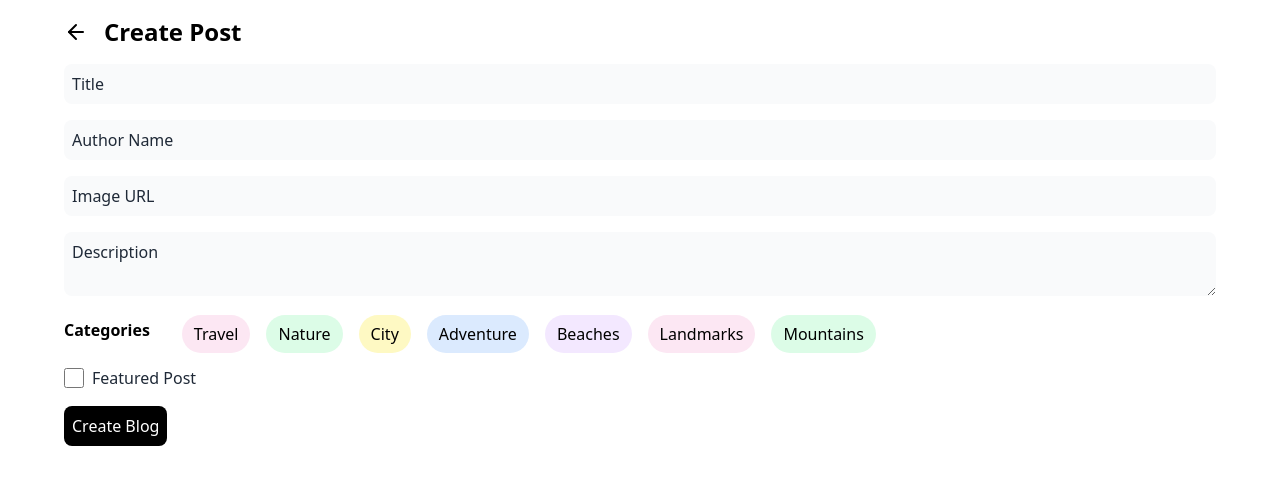
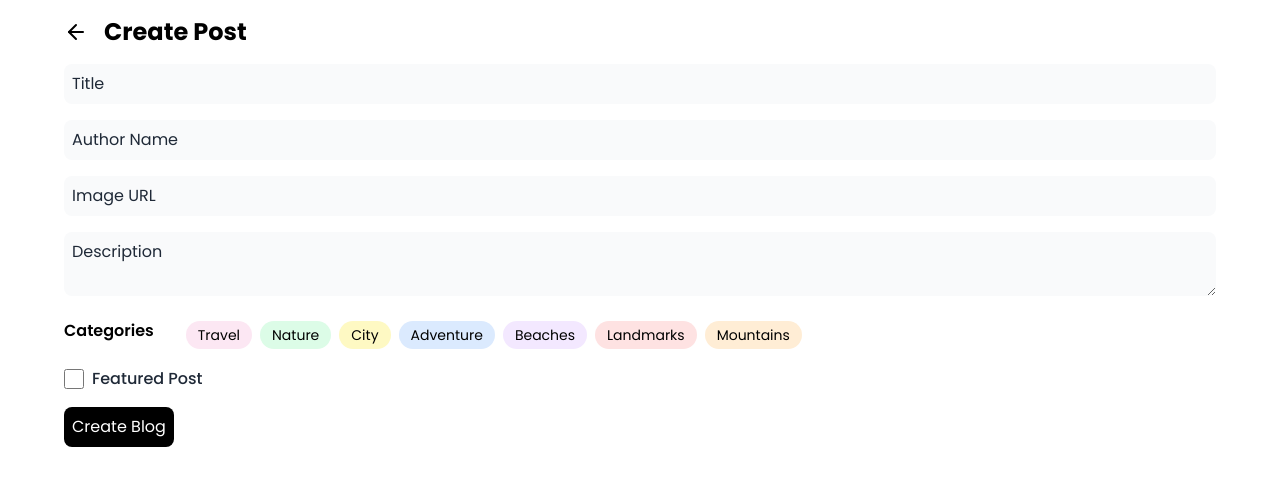
Before and after one commit to krishnaacharyaa/wanderlust, a React (Vite) app in the folder frontend/: page /add-blog in a window 1280 px wide. Shown: the top 486 px of the page. Built offline with nearby package versions, Linux system fonts and the light colour scheme.

Commit message:
refactor: common utility for category props

```diff
--- a/frontend/src/pages/add-blog.tsx
+++ b/frontend/src/pages/add-blog.tsx
@@ -1,5 +1,4 @@
 import { useState, ChangeEvent, FormEvent } from "react";
-import axios from "axios";
 import { useNavigate } from "react-router-dom";
 import { CATEGORIES } from "../constants/categories";
 type FormData = {
@@ -11,6 +10,8 @@ type FormData = {
 	isFeaturedPost: boolean;
 };
 import { FiArrowLeft } from "react-icons/fi";
+import { categoryProps } from "../utils/category-props";
+import axios from "axios";
 function AddBlog() {
 	const [formData, setFormData] = useState<FormData>({
 		title: "",
@@ -49,7 +50,7 @@ function AddBlog() {
 	const handleSubmit = async (e: FormEvent<HTMLFormElement>) => {
 		e.preventDefault();
 		console.log(formData);
-		console.log("API PATH", import.meta.env.VITE_API_PATH);
+
 		try {
 			const response = await axios.post(
 				import.meta.env.VITE_API_PATH + "/api/posts/",
@@ -58,6 +59,7 @@ function AddBlog() {
 
 			if (response.status === 200) {
 				console.log("Blog post successfully created!");
+				navigate("/");
 			} else {
 				console.error("Error:", response.data.message);
 			}
@@ -67,7 +69,7 @@ function AddBlog() {
 	};
 	const navigate = useNavigate();
 	return (
-		<div className="p-4 px-16 bg-white ">
+		<div className="font-[Poppins] p-4 px-16 bg-white ">
 			<div className="flex justify-start items-center mb-4">
 				<div className=" text-black cursor-pointer w-fit">
 					<FiArrowLeft
@@ -121,15 +123,16 @@ function AddBlog() {
 				</div>
 				<div className="mb-4 flex items-center ">
 					<label className="block font-semibold mb-2 mr-8">Categories</label>
-					<div>
-						{CATEGORIES.map((category, index) => (
+					<div className="flex flex-wrap gap-2">
+						{CATEGORIES.map((category) => (
 							<span
 								key={category}
-								className={`mr-4 px-3 py-2 rounded-3xl cursor-pointer  ${
-									formData.categories.includes(category)
-										? getSelectedCategoryBackgroundColor(index)
-										: getCategoryBackgroundColor(index)
-								}`}
+								className={`cursor-pointer
+									${
+										formData.categories.includes(category)
+											? categoryProps(category, true)
+											: categoryProps(category, false)
+									}`}
 								onClick={() => handleCategoryClick(category)}
 							>
 								{category}
@@ -155,7 +158,6 @@ function AddBlog() {
 				<button
 					type="submit"
 					className="bg-black text-white p-2 rounded-lg hover:bg-gray-800"
-					onClick={() => navigate("/")}
 				>
 					Create Blog
 				</button>
@@ -164,25 +166,4 @@ function AddBlog() {
 	);
 }
 
-function getCategoryBackgroundColor(index: number): string {
-	const colors = [
-		"bg-pink-100",
-		"bg-green-100",
-		"bg-yellow-100",
-		"bg-blue-100",
-		"bg-purple-100",
-	];
-	return colors[index % colors.length];
-}
-
-function getSelectedCategoryBackgroundColor(index: number): string {
-	const colors = [
-		"bg-pink-500",
-		"bg-green-500",
-		"bg-yellow-500",
-		"bg-blue-500",
-		"bg-purple-500",
-	];
-	return colors[index % colors.length];
-}
 export default AddBlog;
--- /dev/null
+++ b/frontend/src/utils/category-props.tsx
@@ -0,0 +1,25 @@
+let commonProps: string = "px-3 py-1 rounded-3xl font-normal text-sm";
+export const categoryProps = (category: string, selected: boolean = false) => {
+	switch (category) {
+		case "Travel":
+			return `${commonProps} ${selected ? `bg-pink-500` : `bg-pink-100`}`;
+
+		case "Nature":
+			return `${commonProps} ${selected ? `bg-green-500` : `bg-green-100`}`;
+
+		case "City":
+			return `${commonProps} ${selected ? `bg-yellow-500` : `bg-yellow-100`}`;
+
+		case "Adventure":
+			return `${commonProps} ${selected ? `bg-blue-500` : `bg-blue-100`}`;
+
+		case "Beaches":
+			return `${commonProps} ${selected ? `bg-purple-500` : `bg-purple-100`}`;
+
+		case "Landmarks":
+			return `${commonProps} ${selected ? `bg-red-500` : `bg-red-100`}`;
+
+		default:
+			return `${commonProps} ${selected ? `bg-orange-500` : `bg-orange-100`}`;
+	}
+};
```
